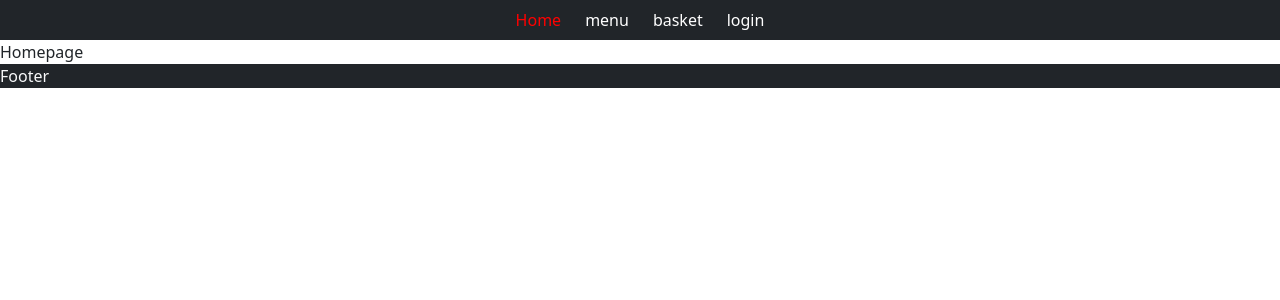
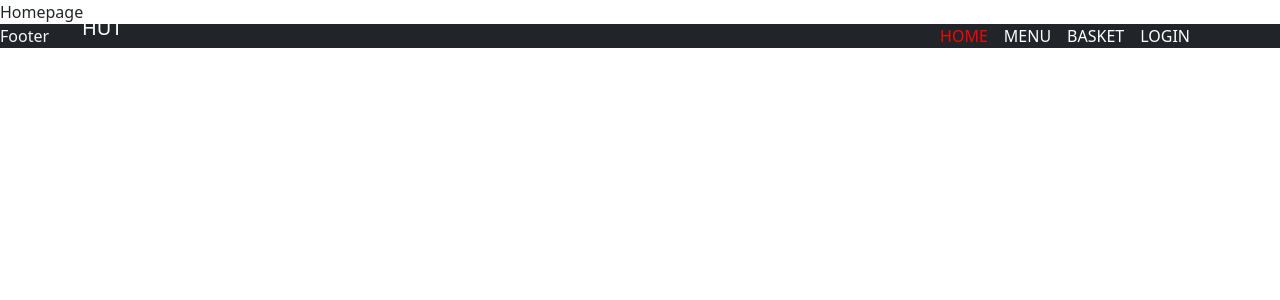
Before and after one commit to Firas-FA/FoodDelivery, a React (Create React App) app in the folder Frontend/: page / in a window 1280 px wide. Shown: the top 300 px of the page. Built offline with nearby package versions, Linux system fonts and the light colour scheme.

Commit message:
navbar not completed

```diff
--- a/Frontend/src/components/AllComponents/NavBar/NavBar.jsx
+++ b/Frontend/src/components/AllComponents/NavBar/NavBar.jsx
@@ -1,16 +1,84 @@
 import React from 'react'
 import { NavLink } from 'react-router-dom'
 import './NavBarStyle.css'
+import * as bootstrap from 'bootstrap';
 
 
 const NavBar = () => {
+
+window.addEventListener('DOMContentLoaded', event => {
+
+  // Navbar shrink function
+  var navbarShrink = function () {
+      const navbarCollapsible = document.body.querySelector('#mainNav');
+      if (!navbarCollapsible) {
+          return;
+      }
+      if (window.scrollY === 0) {
+          navbarCollapsible.classList.remove('navbar-shrink')
+      } else {
+          navbarCollapsible.classList.add('navbar-shrink')
+      }
+
+  };
+
+  // Shrink the navbar
+  navbarShrink();
+
+  // Shrink the navbar when page is scrolled
+  document.addEventListener('scroll', navbarShrink);
+
+  //  Activate Bootstrap scrollspy on the main nav element
+  const mainNav = document.body.querySelector('#mainNav');
+  if (mainNav) {
+      new bootstrap.ScrollSpy(document.body, {
+          target: '#mainNav',
+          rootMargin: '0px 0px -40%',
+      });
+  };
+
+  // Collapse responsive navbar when toggler is visible
+  const navbarToggler = document.body.querySelector('.navbar-toggler');
+  const responsiveNavItems = [].slice.call(
+      document.querySelectorAll('#navbarResponsive .nav-link')
+  );
+  responsiveNavItems.map(function (responsiveNavItem) {
+      responsiveNavItem.addEventListener('click', () => {
+          if (window.getComputedStyle(navbarToggler).display !== 'none') {
+              navbarToggler.click();
+          }
+      });
+  });
+
+});
+
   return (
-    <div className='d-flex bg-dark navbar justify-content-center gap-4'>
-        <NavLink to={"/"} > Home</NavLink>
-        <NavLink to={"/menu"}>menu</NavLink>
-        <NavLink to={"/basket"}>basket</NavLink>
-        <NavLink to={"/login"}>login</NavLink>
-    </div>
+    // <div className='d-flex bg-dark navbar justify-content-center gap-4'>
+    //     <NavLink to={"/"} > Home</NavLink>
+    //     <NavLink to={"/menu"}>menu</NavLink>
+    //     <NavLink to={"/basket"}>basket</NavLink>
+    //     <NavLink to={"/login"}>login</NavLink>
+    // </div>
+    <>
+      <nav class="navbar navbar-expand-lg navbar-dark fixed-top" id="mainNav">
+        <div class="container">
+          <p class="navbar-brand">HUT</p>
+          <button class="navbar-toggler" type="button" data-bs-toggle="collapse" data-bs-target="#navbarResponsive" aria-controls="navbarResponsive" aria-expanded="false" aria-label="Toggle navigation">
+            Menu
+            <i class="fas fa-bars ms-1"></i>
+          </button>
+          <div class="collapse navbar-collapse" id="navbarResponsive">
+            <ul class="navbar-nav text-uppercase ms-auto py-4 py-lg-0">
+              <li class="nav-item p-2"><NavLink to={"/"} > Home</NavLink></li>
+              <li class="nav-item p-2"><NavLink to={"/menu"}>menu</NavLink></li>
+              <li class="nav-item p-2"><NavLink to={"/basket"}>basket</NavLink></li>
+              <li class="nav-item p-2"><NavLink to={"/login"}>login</NavLink></li>
+            </ul>
+          </div>
+        </div>
+      </nav>
+    </>
+
   )
 }
 
--- a/Frontend/src/pages/Login/Login.jsx
+++ b/Frontend/src/pages/Login/Login.jsx
@@ -1,6 +1,7 @@
 import React from 'react'
-import { Link } from 'react-router-dom'
+import { NavLink } from 'react-router-dom'
 import './LoginStyle.css'
+
 
 const Login = () => {
   return (
@@ -13,7 +14,7 @@ const Login = () => {
           <div class="col-6 pt-4">
             <div className="container-form">
               <form class="form">
-      <p id="heading">Log<span style={{color:"#FDCE77"}}>in</span></p>
+                <p id="heading">Log<span style={{ color: "#FDCE77" }}>in</span></p>
                 <div class="field">
                   <svg class="input-icon" xmlns="http://www.w3.org/2000/svg" width="16" height="16" fill="currentColor" viewBox="0 0 16 16">
                     <path d="M13.106 7.222c0-2.967-2.249-5.032-5.482-5.032-3.35 0-5.646 2.318-5.646 5.702 0 3.493 2.235 5.708 5.762 5.708.862 0 1.689-.123 2.304-.335v-.862c-.43.199-1.354.328-2.29.328-2.926 0-4.813-1.88-4.813-4.798 0-2.844 1.921-4.881 4.594-4.881 2.735 0 4.608 1.688 4.608 4.156 0 1.682-.554 2.769-1.416 2.769-.492 0-.772-.28-.772-.76V5.206H8.923v.834h-.11c-.266-.595-.881-.964-1.6-.964-1.4 0-2.378 1.162-2.378 2.823 0 1.737.957 2.906 2.379 2.906.8 0 1.415-.39 1.709-1.087h.11c.081.67.703 1.148 1.503 1.148 1.572 0 2.57-1.415 2.57-3.643zm-7.177.704c0-1.197.54-1.907 1.456-1.907.93 0 1.524.738 1.524 1.907S8.308 9.84 7.371 9.84c-.895 0-1.442-.725-1.442-1.914z"></path>
@@ -27,8 +28,9 @@ const Login = () => {
                   <input placeholder="Password" class="input-field" type="password"></input>
                 </div>
                 <div class="btn">
-      <button class="button1">&nbsp;&nbsp;&nbsp;&nbsp;&nbsp;&nbsp;Log<span style={{color:"#FDCE77"}}>in</span>&nbsp;&nbsp;&nbsp;&nbsp;&nbsp;&nbsp;</button>
-      <Link to={'./signup'} ><button class="button2">Sign <span style={{color:"#FDCE77"}}>Up</span></button></Link>
+                  <button class="button1">&nbsp;&nbsp;&nbsp;&nbsp;&nbsp;&nbsp;Log<span style={{ color: "#FDCE77" }}>in</span>&nbsp;&nbsp;&nbsp;&nbsp;&nbsp;&nbsp;</button>
+                  <NavLink to={'/signup'} ><button class="button2">Sign <span style={{ color: "#FDCE77" }}>Up</span></button>
+                  </NavLink>
 
                 </div>
                 <button class="button3">Forgot Password</button>
--- a/Frontend/src/pages/Login/LoginStyle.css
+++ b/Frontend/src/pages/Login/LoginStyle.css
@@ -27,7 +27,6 @@ img{
   #heading {
     text-align: center;
     margin: 2em;
-    /* color: rgb(255, 255, 255); */
     color: #F54748;
     font-size: 1.2em;
   }
--- a/Frontend/src/pages/SignUp/SignUp.jsx
+++ b/Frontend/src/pages/SignUp/SignUp.jsx
@@ -4,7 +4,6 @@ import Login from '../Login/Login'
 const SignUp = () => {
   return (
     <div>
-      ssssssssssssssssssssssssssssssss
       <Login/>
     </div>
   )
```
Lines whose indentation alone changed are shown as unchanged.
